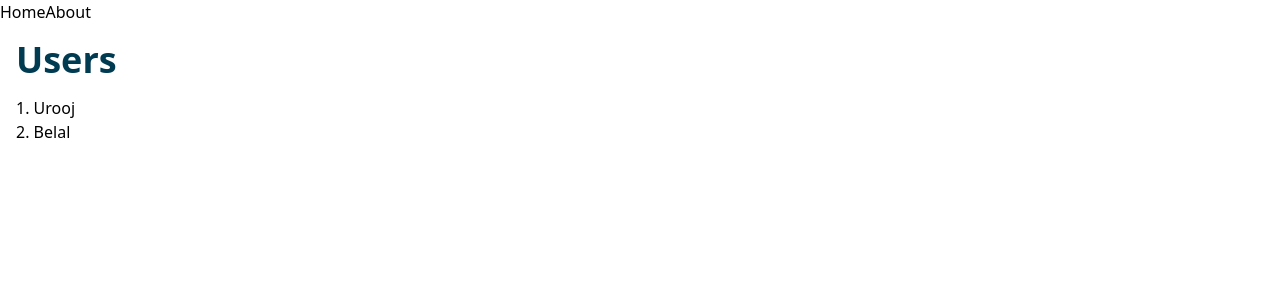
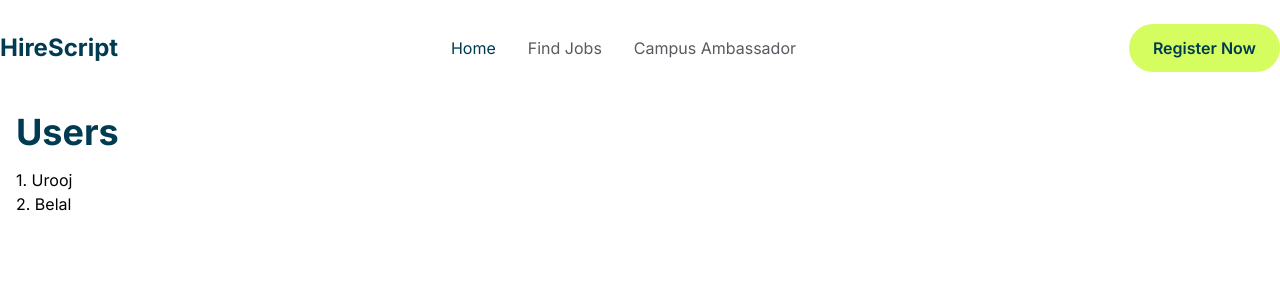
Before and after one commit to uroojk844/hirescript, a Nuxt app: page / in a window 1280 px wide. Shown: the top 300 px of the page. Built offline with nearby package versions, Linux system fonts and the light colour scheme.

Commit message:
[ADD] adding navbar, primary-button and maxwidth component

```diff
--- /dev/null
+++ b/assets/css/main.css
@@ -0,0 +1,6 @@
+@import url('https://fonts.googleapis.com/css2?family=Inter:ital,opsz,wght@0,14..32,100..900;1,14..32,100..900&family=Roboto:ital,wght@0,100;0,300;0,400;0,500;0,700;0,900;1,100;1,300;1,400;1,500;1,700;1,900&display=swap');
+
+body {
+    background-color: white;
+    font-family: Inter, sans-serif;
+}
--- a/components/JobCard.vue
+++ b/components/JobCard.vue
@@ -1 +1,3 @@
-<template></template>
+<template>
+
+</template>
--- /dev/null
+++ b/components/MaxWidth.vue
@@ -0,0 +1,5 @@
+<template>
+  <section class="w-full max-w-7xl mx-auto max-xl:px-4">
+    <slot></slot>
+  </section>
+</template>
--- /dev/null
+++ b/components/NavBar.vue
@@ -0,0 +1,29 @@
+<script setup lang="ts">
+import PrimaryButton from "./PrimaryButton.vue";
+</script>
+
+<template>
+  <nav class="py-6">
+    <MaxWidth class="flex items-center justify-between">
+      <div class="text-2xl font-bold text-primary">HireScript</div>
+      <div class="flex gap-8">
+        <NuxtLink to="/">Home</NuxtLink>
+        <NuxtLink to="/jobs">Find Jobs</NuxtLink>
+        <NuxtLink to="/campus">Campus Ambassador</NuxtLink>
+      </div>
+      <div>
+        <PrimaryButton>Register Now</PrimaryButton>
+      </div>
+    </MaxWidth>
+  </nav>
+</template>
+
+<style scoped>
+a {
+  @apply text-gray;
+
+  &.router-link-exact-active {
+    @apply text-primary;
+  }
+}
+</style>
--- /dev/null
+++ b/components/PrimaryButton.vue
@@ -0,0 +1,24 @@
+<script setup lang="ts">
+const { loading = false, disabled = false } = defineProps<{
+  loading?: boolean;
+  disabled?: boolean;
+}>();
+</script>
+
+<template>
+  <button
+    class="bg-accent transition-all text-primary font-semibold py-3 px-6 rounded-full focus:brightness-90 focus-within:outline-primary"
+    :class="{
+      'hover:brightness-90': !(disabled || loading),
+      'inline-grid place-items-center': loading,
+      'bg-light-gray hover:brightness-100 cursor-not-allowed text-gray':
+        disabled || loading,
+    }"
+    :disabled
+  >
+    <span :class="{ invisible: loading }">
+      <slot>Primary Button</slot>
+    </span>
+    <Icon v-if="loading" class="absolute" name="svg-spinners:3-dots-fade" />
+  </button>
+</template>
--- a/layouts/default.vue
+++ b/layouts/default.vue
@@ -1,7 +1,4 @@
 <template>
-  <nav>
-    <NuxtLink to="/">Home</NuxtLink>
-    <NuxtLink to="/about">About</NuxtLink>
-  </nav>
+  <NavBar />
   <NuxtPage />
 </template>
--- a/nuxt.config.ts
+++ b/nuxt.config.ts
@@ -4,5 +4,6 @@ export default defineNuxtConfig({
   tailwindcss: {
     exposeConfig: true,
   },
+  css: ["~/assets/css/main.css"],
   modules: ["@pinia/nuxt", "@nuxt/icon", "@nuxtjs/tailwindcss"],
 });
--- a/package.json
+++ b/package.json
@@ -4,7 +4,7 @@
   "type": "module",
   "scripts": {
     "build": "nuxt build",
-    "dev": "nuxt dev",
+    "dev": "nuxt dev --host",
     "generate": "nuxt generate",
     "preview": "nuxt preview",
     "postinstall": "nuxt prepare"
--- a/tailwind.config.js
+++ b/tailwind.config.js
@@ -7,6 +7,7 @@ export default {
         primary: "#013b52",
         accent: "#d6fd60",
         gray: "#5a595f",
+        'light-gray': 'gainsboro'
       }
     },
   },
```
